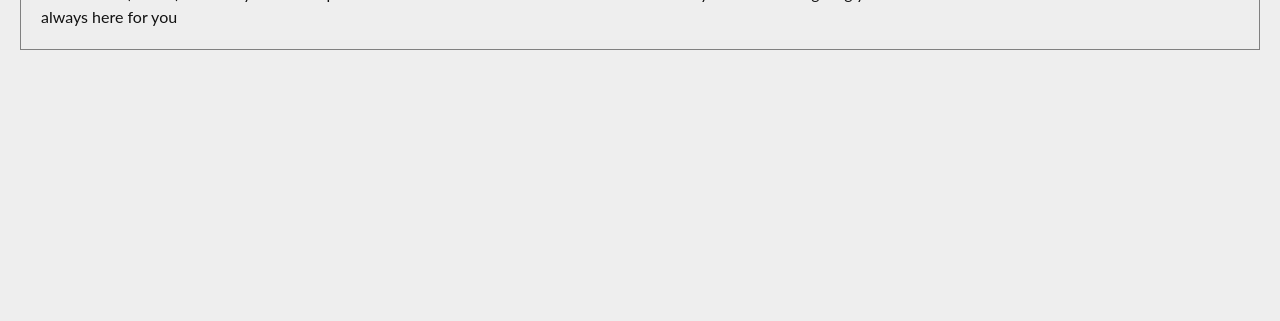
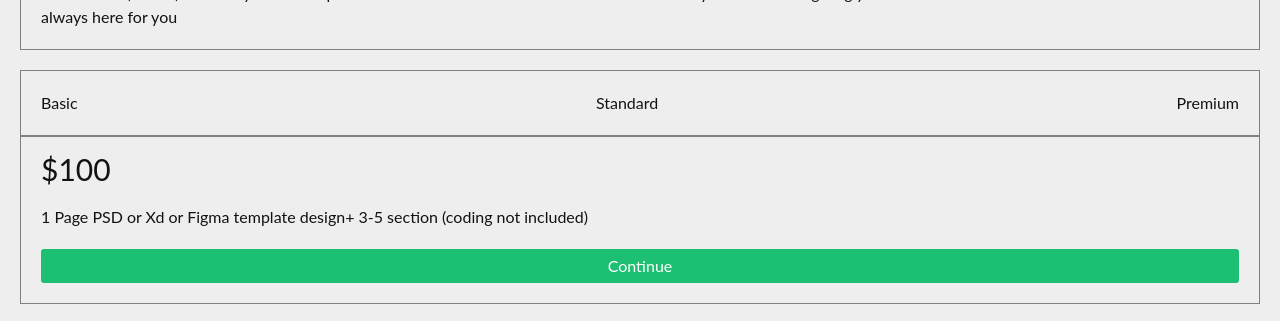
Before and after one commit to nmemarcoding/jobPicker, a React (Create React App) app in the folder client/: page /job/1 in a window 1280 px wide. Shown: the part 1637-1958 px from the top of the page. Before the commit the page ends 1707 px from the top, so only its background shows below. Built offline with nearby package versions, Linux system fonts and the light colour scheme.

Commit message:
price component

```diff
--- /dev/null
+++ b/client/src/components/Navbar/planPrices/PlanPrices.js
@@ -0,0 +1,37 @@
+import React, { useState, useEffect } from 'react';
+
+export default function PlanPrices() {
+    const datas = [{price:"100",description:" 1 Page PSD or Xd or Figma template design+ 3-5 section (coding not included)"},
+                {price:"450",description:" 3 Page PSD or Xd or Figma template design+ 3-5 section (coding not included)"},
+                {price:"650",description:" 5 Page PSD or Xd or Figma template design+ 3-5 section (coding not included)"}  ]
+
+    const [data,setData] = useState(datas[0])
+
+    const plan = (e)=>{
+
+
+        setData(datas[e.target.value])
+    }
+    return (
+        <>
+        <div style={{border: "1px solid gray",padding:"20px"}}>
+            <div className="" style={{display: "flex", justifyContent:"space-between"}}>
+                <button onClick = {plan} value="0" className="" >Basic</button>
+                <button onClick = {plan} value="1" className="">Standard</button>
+                <button onClick = {plan} value="2" className="">Premium</button>
+            </div>
+        </div>
+        <div style={{border: "1px solid gray",padding:"20px"}}>
+            <div className="" style={{fontSize:"30px"}}>${data.price}</div>
+            <br></br>
+            <p style={{display:"flex"}}>
+
+                <p> {data.description}</p>
+            </p>
+            <button style={{textAlign:"center" ,width:"100%" ,marginTop:"20px",backgroundColor:"#1DBF73",padding:"5px",color:"white",borderRadius:"3px"}}>Continue</button>
+        </div>
+
+        </>
+
+    )
+}
--- a/client/src/pages/HomePage/JobPage/JobPage.js
+++ b/client/src/pages/HomePage/JobPage/JobPage.js
@@ -3,6 +3,7 @@ import "./JobPage.css"
 import ImageSlider from "../../../components/Navbar/ImageSlider/ImageSlider"
 import ReviewsSlider from "../../../components/Navbar/ReviewsSlider/ReviewsSlider"
 import AboutSeller from "../../../components/Navbar/AboutSeller/AboutSeller"
+import PlanPrices from "../../../components/Navbar/planPrices/PlanPrices"
 export default function JobPage() {
   return (
     <div className="jobPage" style={{margin:"20px"}}>
@@ -20,6 +21,9 @@ export default function JobPage() {
       <div className="aboutSeller_container">
         <AboutSeller/>
       </div>
+      <div className="planPrices_container" style={{marginTop:"20px"}}>
+        <PlanPrices/>
+      </div>
     </div>
   )
 }
```
Also changed, not shown: client/src/components/Navbar/planPrices/PlanPrices.css (added).
